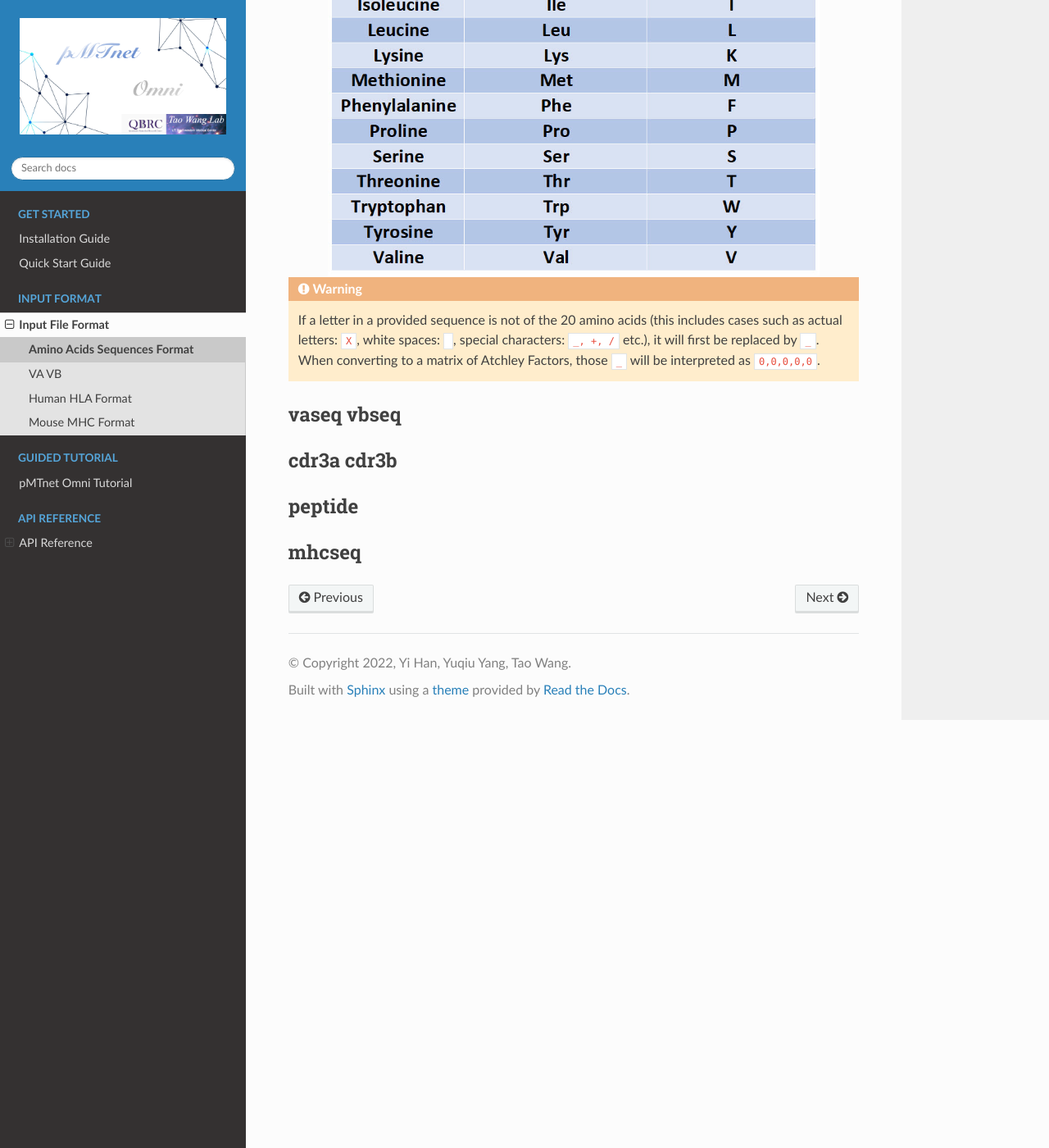
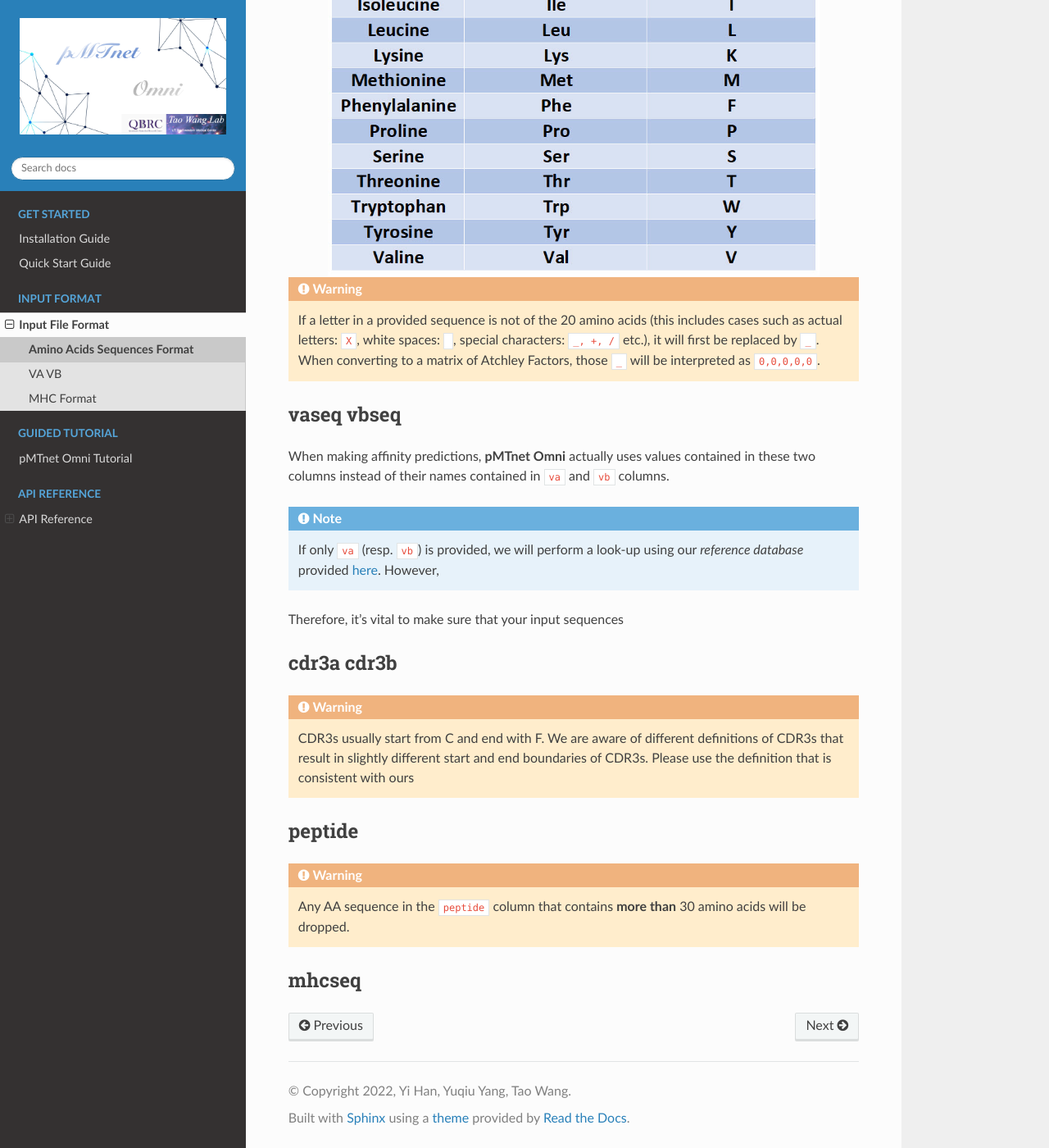
Before and after one commit to Yuqiu-Yang/pMTnet_Omni, a Sphinx documentation site: the page built from docs/source/input_format/amino_acids_seq.rst, in a window 1280 px wide and 1400 px high, scrolled down 934 px. Shown: the whole window at 82% size. Built offline with Sphinx 7.4.7 and the Read the Docs theme 2.0.0, drawn with Linux system fonts in a browser that asks for light colours.

Commit message:
Some docs updae

```diff
--- a/docs/source/input_format/amino_acids_seq.rst
+++ b/docs/source/input_format/amino_acids_seq.rst
@@ -41,16 +41,31 @@ accepted by **pMTnet Omni**.
 
 vaseq vbseq
 ---------------
+When making affinity predictions, **pMTnet Omni** actually uses values contained in
+these two columns instead of their names contained in ``va`` and ``vb`` columns.
 
+.. note::
+    If only ``va`` (resp. ``vb``) is provided, we will perform a
+    look-up using our `reference database` provided `here <http://lce-test.biohpc.swmed.edu/pmtnet>`_.
+    However,
+
+
+Therefore, it's vital to make sure that your input sequences
 
 
 cdr3a cdr3b
 ---------------
-
+.. warning::
+    CDR3s usually start from C and end with F.
+    We are aware of different definitions of CDR3s that result
+    in slightly different start and end boundaries of CDR3s.
+    Please use the definition that is consistent with ours
 
 peptide
 ----------------
-
+.. warning::
+   Any AA sequence in the ``peptide`` column that contains
+   **more than** 30 amino acids will be dropped.
 
 mhcseq
 ----------------
--- a/docs/source/input_format/human_hla.rst
+++ b/docs/source/input_format/mhc.rst
@@ -1,2 +1,2 @@
-Human HLA Format
+MHC Format
 ===================
--- a/docs/source/input_format/mouse_mhc.rst
+++ /dev/null
@@ -1,2 +0,0 @@
-Mouse MHC Format
-====================
```
Also changed, not shown: README.md (+1 -0 lines), docs/source/input_format/index.rst (+2 -10 lines).
